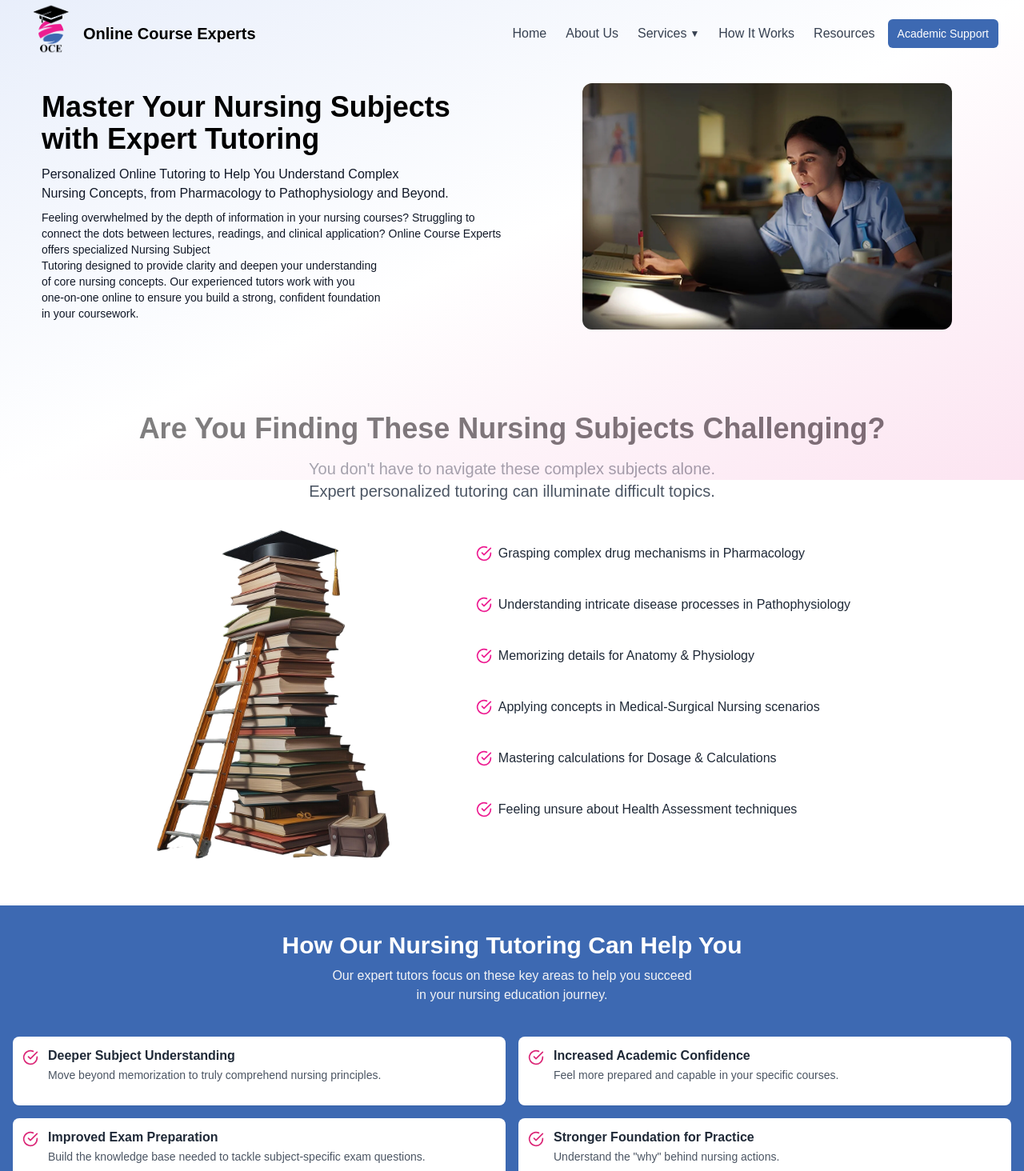
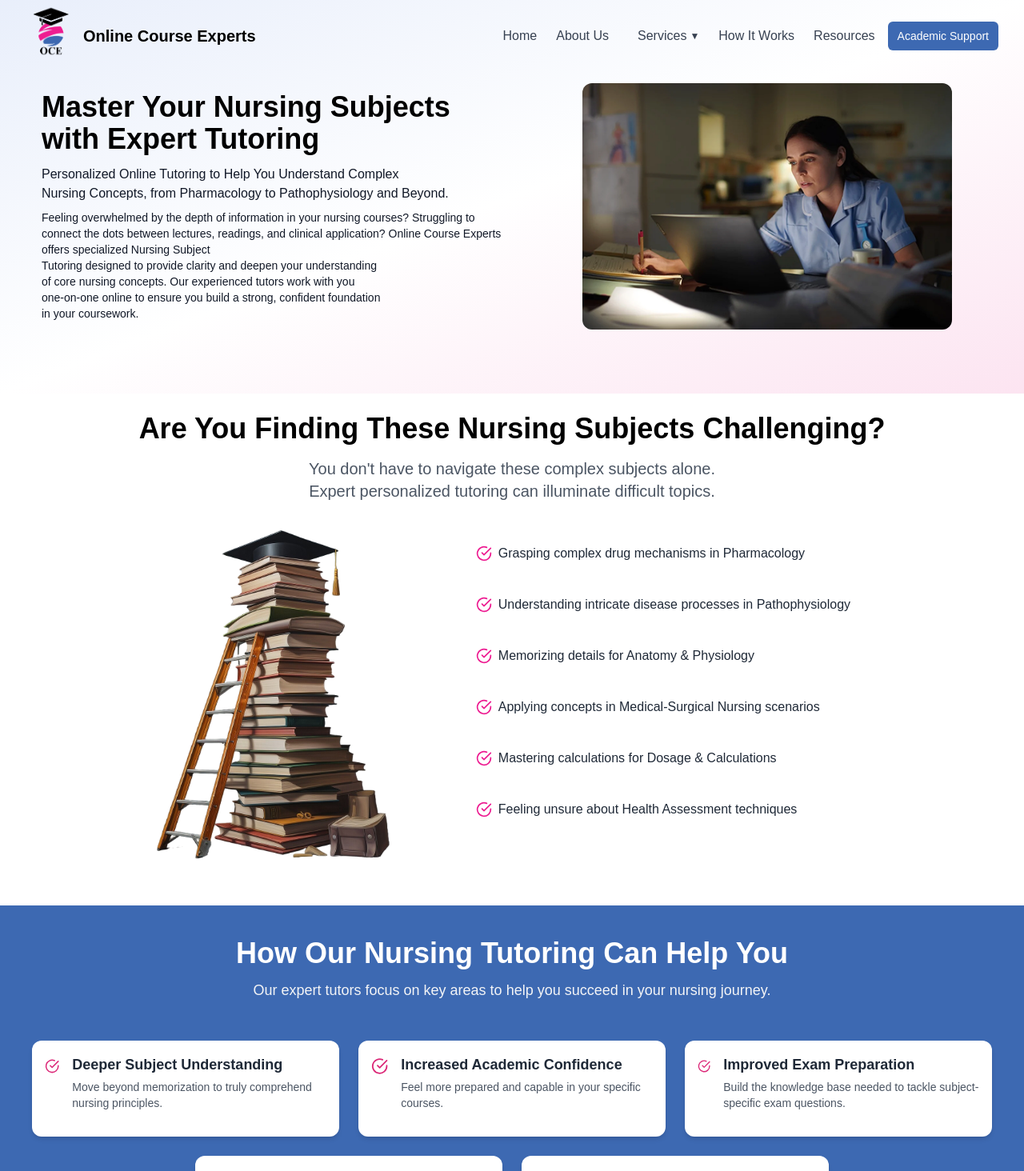
Before and after one commit to progamingexpertxyz/oce, a Next.js app: page /nursing-tutoring in a window 1280 px wide. Shown: the top 1464 px of the page at 80% size. Built offline with nearby package versions, Linux system fonts and the light colour scheme; a web font is replaced by a local one.

Commit message:
Add files via upload

```diff
--- a/src/app/blog/page.tsx
+++ b/src/app/blog/page.tsx
@@ -75,14 +75,14 @@ const BlogPage: React.FC = () => {
         exit={{ opacity: 0 }}
         transition={{ duration: 0.3 }}
       >
-       <section className="w-full h-[50vh]  bg-gradient-to-br from-primary-50 via-white to-secondary-50 ">
-  <div className="container-custom h-full flex flex-col md:flex-row-reverse items-center justify-center gap-6">
+       <section className="w-full mx-h-auto  bg-gradient-to-br from-primary-50 via-white to-secondary-50 ">
+  <div className="container-custom py-8 h-full flex flex-col md:flex-row-reverse items-center justify-center gap-6">
     {/* Right Side Image */}
-    <div className="w-full md:w-1/2 mt-8">
+    <div className="w-full md:w-1/2 mt-9">
       <img
         src="/bg-blog.png"
         alt="Academic Resources"
-        className="w-[60%] h-full mt-10 ml-36 object-cover rounded-lg shadow-lg"
+        className="w-[55%] h-full mt-10 ml-36 object-cover rounded-lg shadow-lg"
       />
     </div>
 
--- a/src/app/components/common/Header.tsx
+++ b/src/app/components/common/Header.tsx
@@ -63,11 +63,14 @@ const Header: React.FC = () => {
             <Link href="/" className={navLinkClass(isActive('/'))}>Home</Link>
             <Link href="/about-us" className={navLinkClass(isActive('/about-us'))}>About Us</Link>
            <div className="relative group">
+
   <div className={navLinkClass(false) + ' flex items-center gap-1 cursor-pointer'}>
-    <span>Services</span>
-    <span className="text-xs">▼</span>
+    <Link href="/services" className={navLinkClass(isActive('/services'))}>
+      Services
+    </Link>
+    <span className="text-xs -ml-3">▼</span>
   </div>
-  <div className="absolute hidden group-hover:flex flex-col bg-white shadow-md mt-2 rounded-md w-48 z-50">
+  <div className="absolute hidden group-hover:flex flex-col bg-white shadow-md  rounded-md w-48 z-50">
     {servicesList.map((service, index) => (
       <Link
         key={index}
@@ -131,20 +134,31 @@ const Header: React.FC = () => {
 
        {/* Services Dropdown */}
 <div className="flex flex-col text-center">
+  <div className="flex items-center justify-center gap-2 px-3 py-2">
+    <Link
+      href="/services"
+      className={navLinkClass(isActive('/services'))}
+      onClick={closeMenu}
+    >
+      Services
+    </Link>
     <button
       onClick={() => setIsServicesOpen(prev => !prev)}
-            className="text-center px-3 py-2 text-neutral-700 focus:outline-none"
+      className="text-neutral-700 -ml-4 text-sm focus:outline-none"
+      aria-label="Toggle Services Dropdown"
     >
-            Services {isServicesOpen ? '▲' : '▼'}
+      {isServicesOpen ? '▲' : '▼'}
     </button>
+  </div>
+
   {isServicesOpen && (
-            <div className="text-left ml-24 flex flex-col">
+    <div className="text-center flex flex-col">
       {servicesList.map((service, index) => (
         <Link
           key={index}
           href={service.path}
           onClick={closeMenu}
-                  className="py-1 text-sm text-natural-700 hover:text-primary-500"
+          className="py-1 text-sm text-neutral-700 hover:text-primary-500"
         >
           {service.name}
         </Link>
@@ -152,6 +166,8 @@ const Header: React.FC = () => {
     </div>
   )}
 </div>
+
+
 
         <Link href="/how-it-works" className={navLinkClass(isActive('/how-it-works'))} onClick={closeMenu}>How It Works</Link>
         <Link href="/blog" className={navLinkClass(isActive('/blog'))} onClick={closeMenu}>Resources</Link>
--- a/src/app/how-it-works/page.tsx
+++ b/src/app/how-it-works/page.tsx
@@ -55,10 +55,10 @@ const HowItWorksPage: React.FC = () => {
       </Head>
 
       <motion.div initial={{ opacity: 0 }} animate={{ opacity: 1 }} exit={{ opacity: 0 }} transition={{ duration: 0.3 }}>
-        <section className="h-[40vh] mt-0 w-full bg-gradient-to-br from-primary-50 via-white to-secondary-50">
-          <div className="container-custom h-full  flex flex-col-reverse md:flex-row items-center justify-between gap-6">
+        <section className="mx-h-auto  w-full bg-gradient-to-br from-primary-50 via-white to-secondary-50">
+          <div className="container-custom h-full   flex flex-col-reverse md:flex-row items-center justify-between gap-6">
             {/* Text Left Side */}
-            <div className="w-full md:w-1/2 text-left ml-4 mt-16">
+            <div className="w-full md:w-1/2 text-left ml-4 mt-18">
               <h1 className="text-3xl md:text-4xl font-bold text-neutral-800 mb-1">
                 How Our Services Work
               </h1>
@@ -72,7 +72,7 @@ const HowItWorksPage: React.FC = () => {
               <img
                 src="/steps.png"
                 alt="How it works"
-                className="w-[60%] max-w-sm md:max-w-md -mt-18 object-contain"
+                className="w-[60%] max-w-sm md:max-w-md -mt-14 object-contain"
               />
             </div>
           </div>
--- a/src/app/nursing-academic-support/page.tsx
+++ b/src/app/nursing-academic-support/page.tsx
@@ -80,7 +80,7 @@ const NursingAcademicSupportPage: React.FC = () => {
       transition={{ duration: 0.3 }}
     >
      {/* Hero Section */}
-<section className="py-20 h-[55vh] bg-gradient-to-br from-primary-50 via-white to-secondary-50">
+<section className="py-20 mx-h-auto bg-gradient-to-br from-primary-50 via-white to-secondary-50">
   <div className="max-w-screen-xl mx-auto px-4 flex flex-col md:flex-row items-center gap-10">
 
     {/* Left: Text Content */}
@@ -100,7 +100,7 @@ const NursingAcademicSupportPage: React.FC = () => {
       <img
         src="/k.png"
         alt="Academic Support"
-        className="rounded-xl w-[90%] md:w-[55%] ml-10 object-cover"
+        className="rounded-xl w-[90%] md:w-[65%] ml-10 object-cover"
       />
     </div>
 
--- a/src/app/nursing-tutoring/page.tsx
+++ b/src/app/nursing-tutoring/page.tsx
@@ -63,7 +63,7 @@ const NursingTutoringPage: React.FC = () => {
     <>
 <section className="relative py-20 md:py-20  w-full ">
   {/* Gradient Overlay */}
-  <div className="absolute inset-0 w-full h-[75vh]  bg-gradient-to-br from-primary-100 via-white to-secondary-100 opacity-50"></div>
+  <div className="absolute inset-0 w-full mx-h-auto  bg-gradient-to-br from-primary-100 via-white to-secondary-100 opacity-50"></div>
 
   {/* Main Content */}
   <div className="relative container-custom z-10 mt-8 ">
@@ -158,50 +158,43 @@ const NursingTutoringPage: React.FC = () => {
 </section>
 
 
+
    {/* Benefits Section */}
-<section className="py-20 md:py-8 bg-primary-500">
+<section className="py-20 md:py-10 bg-primary-500">
   <div className="container mx-auto px-4">
 
-    {/* Custom Heading */}
-    <div className="max-w-4xl mb-10 mx-auto text-center">
-      <h2 className="text-3xl font-extrabold text-white mb-2">
+    {/* Heading */}
+    <div className="max-w-3xl mb-12 mx-auto text-center">
+      <h2 className="text-4xl font-bold text-white mb-3">
         How Our Nursing Tutoring Can Help You
       </h2>
-      <p className="text-base text-gray-100">
-        Our expert tutors focus on these key areas to help you succeed <br />
-        in your nursing education journey.
+      <p className="text-lg text-gray-100 leading-relaxed">
+        Our expert tutors focus on key areas to help you succeed in your nursing journey.
       </p>
     </div>
 
-    {/* Benefits List */}
-    <div className="grid grid-cols-1 md:grid-cols-2 gap-4">
-      {benefits.map((benefit, index) => {
-        const isLastOdd =
-          benefits.length % 2 === 1 && index === benefits.length - 1;
-
-        return (
+    {/* Centered Benefit Boxes */}
+    <div className="flex flex-wrap justify-center gap-6">
+      {benefits.map((benefit, index) => (
         <motion.div
           key={index}
-            className={`flex items-start p-3 bg-white rounded-lg shadow-sm hover:shadow-md transition-shadow duration-300 ${
-              isLastOdd ? 'md:col-span-2 mx-auto max-w-xl' : ''
-            }`}
+          className="w-full max-w-sm bg-white p-4 rounded-xl shadow-md hover:shadow-lg transition duration-300 flex space-x-4"
           initial={{ opacity: 0, y: 20 }}
           whileInView={{ opacity: 1, y: 0 }}
           viewport={{ once: true }}
           transition={{ duration: 0.4, delay: index * 0.1 }}
         >
-            <CheckCircle className="h-5 w-5 text-pink-600 mt-1 mr-3" />
+          <CheckCircle className="h-6 w-6 text-pink-600 mt-1" />
           <div>
-              <h3 className="text-base font-semibold text-gray-800 mb-0.5">{benefit.title}</h3>
+            <h3 className="text-lg font-semibold text-gray-800 mb-1">{benefit.title}</h3>
             <p className="text-sm text-gray-600">{benefit.description}</p>
           </div>
         </motion.div>
-        );
-      })}
+      ))}
     </div>
+
   </div>
 </section>
-
 
 
  {/* Nursing Subjects Section */}
--- a/src/app/proofreading-formatting-services/page.tsx
+++ b/src/app/proofreading-formatting-services/page.tsx
@@ -66,9 +66,9 @@ const faqs = [
       transition={{ duration: 0.3 }}
     >
      {/* Hero Section */}
-<section className="py-20 md:py-28 w-full h-[85vh] bg-gradient-to-br from-primary-50 via-white to-secondary-50">
+<section className="py-20 md:py-12 w-full mx-h-auto bg-gradient-to-br from-primary-50 via-white to-secondary-50">
   <div className="container-custom">
-    <div className="flex flex-col md:flex-row items-center md:items-start gap-10">
+    <div className="flex flex-col md:flex-row mt-16 items-center md:items-start gap-10">
 
       {/* Left: Text Content */}
       <div className="md:w-1/2 ml-5">
--- a/src/app/services/page.tsx
+++ b/src/app/services/page.tsx
@@ -24,7 +24,7 @@ const ServicesPage: React.FC = () => {
         transition={{ duration: 0.3 }}
       >
        {/* Hero Section */}
-<section className="py-20 h-[60vh] bg-gradient-to-br from-primary-50 via-white to-secondary-50">
+<section className="py-20 mx-h-auto bg-gradient-to-br from-primary-50 via-white to-secondary-50">
   <div className="container-custom flex flex-col md:flex-row items-center gap-10">
 
     {/* Left: Text Content */}
```
Also changed, not shown: src/app/about-us/page.tsx (+13 -10 lines). Lines whose indentation alone changed are shown as unchanged.
